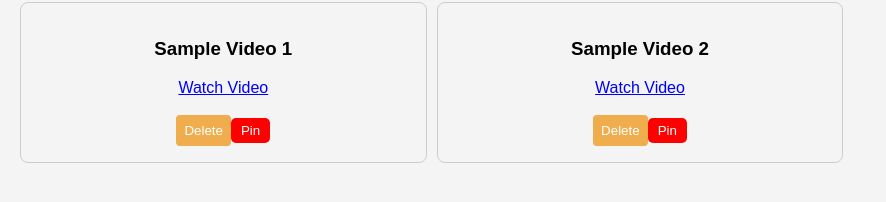
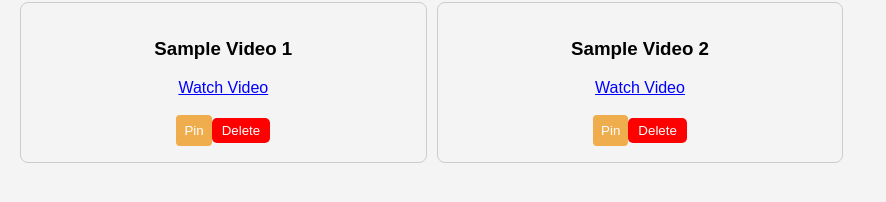
Before and after one commit to cubbyland/cubby-app, a React (Vite) app: page / in a window 1280 px wide. Shown: the part 174-376 px from the top of the page, without its empty margins (0-886 px from the left). Built offline with nearby package versions, Linux system fonts and the light colour scheme.

Commit message:
Fix invalid button nesting in VideoCard

```diff
--- a/src/components/VideoCard.jsx
+++ b/src/components/VideoCard.jsx
@@ -33,7 +33,7 @@ const VideoCard = ({ title, url, onPin, onDelete }) => {
             borderRadius: "4px",
           }}
         >
-          Delete
+          Pin
         </button>
         <button
           style={{
@@ -47,7 +47,7 @@ const VideoCard = ({ title, url, onPin, onDelete }) => {
           }}
           onClick={onDelete}
         >
-          Pin
+          Delete
         </button>
       </div>
     </div>
```
